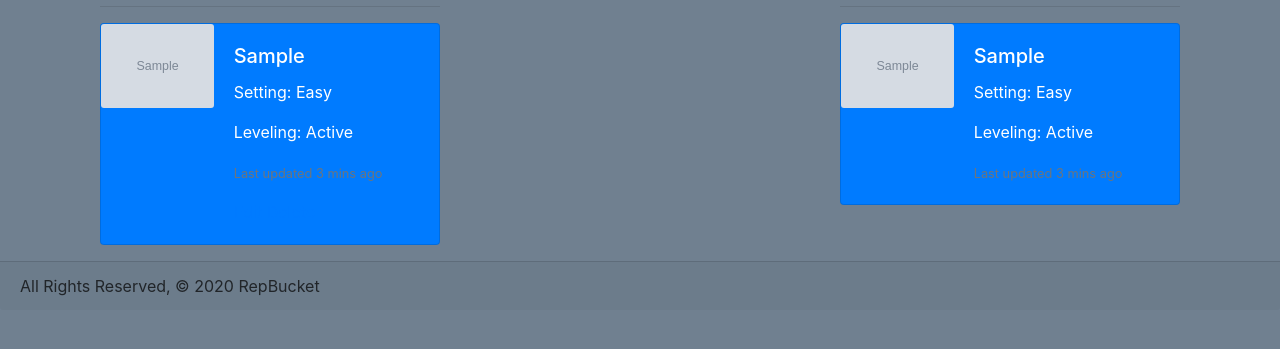
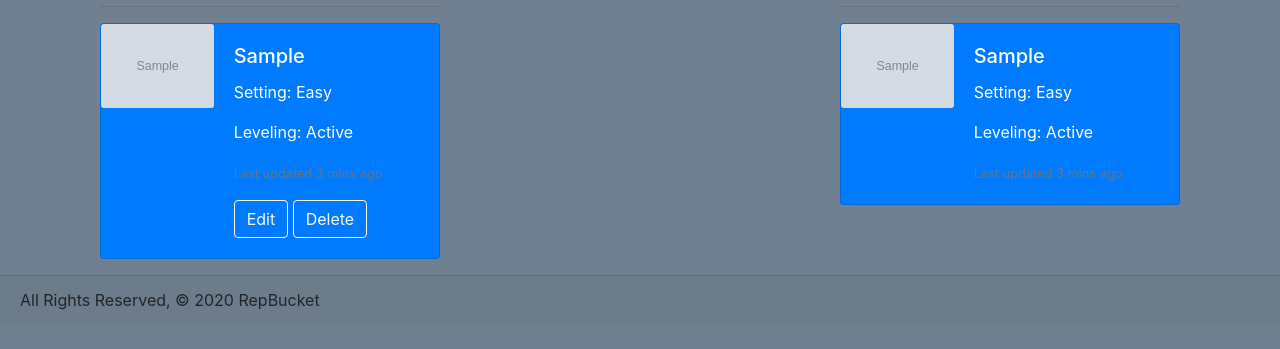
Before and after one commit to ak89mkii/Repbucket-project-04, a Django app: page /talents/ in a window 1280 px wide. Shown: the part 265-614 px from the top of the page. Run offline with Django 3.2, Linux system fonts and the light colour scheme; a user stored in the database is signed in; tables that the repository leaves empty hold one stand-in row (values such as "Sample post"); grey boxes marked "Sample" are stand-in pictures; some libraries are stand-ins or nearby versions.

Commit message:
Revised edit and delete buttons

```diff
--- a/main_app/models.py
+++ b/main_app/models.py
@@ -20,7 +20,6 @@
     ('text-white bg-danger', 'Red'),
     ('text-white bg-warning', 'Yellow'),
     ('text-white bg-info', 'Aqua'),
-    ('bg-light', 'White'),
     ('text-white bg-dark', 'Dark Grey')
 )
 
--- a/main_app/templates/talents/index.html
+++ b/main_app/templates/talents/index.html
@@ -22,8 +22,8 @@
           <p class="card-text">Setting: {{ talent.setting }}</p>
           <p class="card-text">Leveling: {{ talent.leveling }}</p>
           <p class="card-text"><small class="text-muted">Last updated 3 mins ago</small></p>
-          <a href="{% url 'talents_update' talent.id %}">Edit</a>
-          <a href="{% url 'talents_delete' talent.id %}">Delete</a>
+          <a class="btn btn-outline-light" href="{% url 'talents_update' talent.id %}">Edit</a>
+          <a class="btn btn-outline-light" href="{% url 'talents_delete' talent.id %}">Delete</a>
         </div>
       </div>
     </div>
```
Also changed, not shown: main_app/migrations/0006_auto_20201012_0213.py (added).
